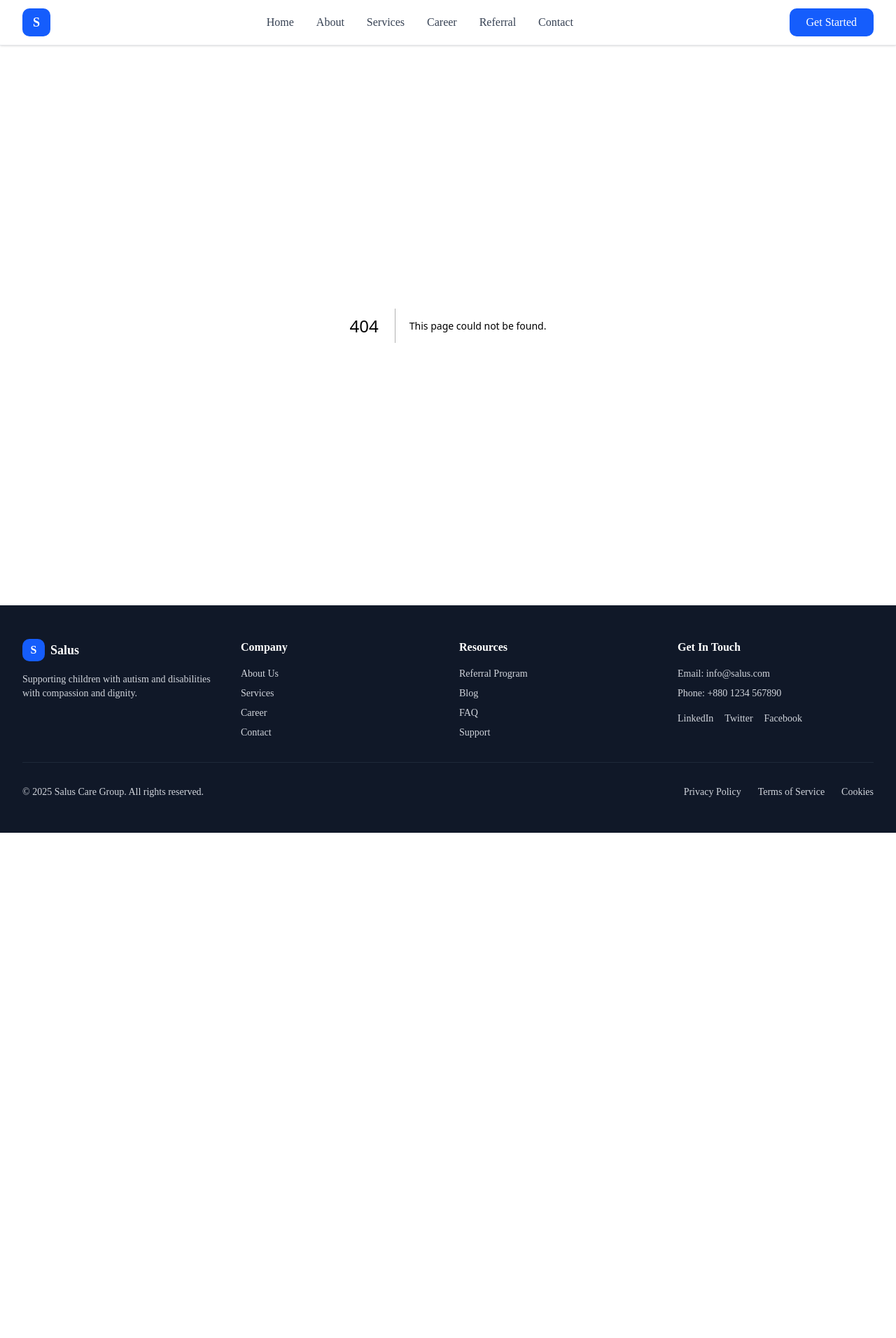
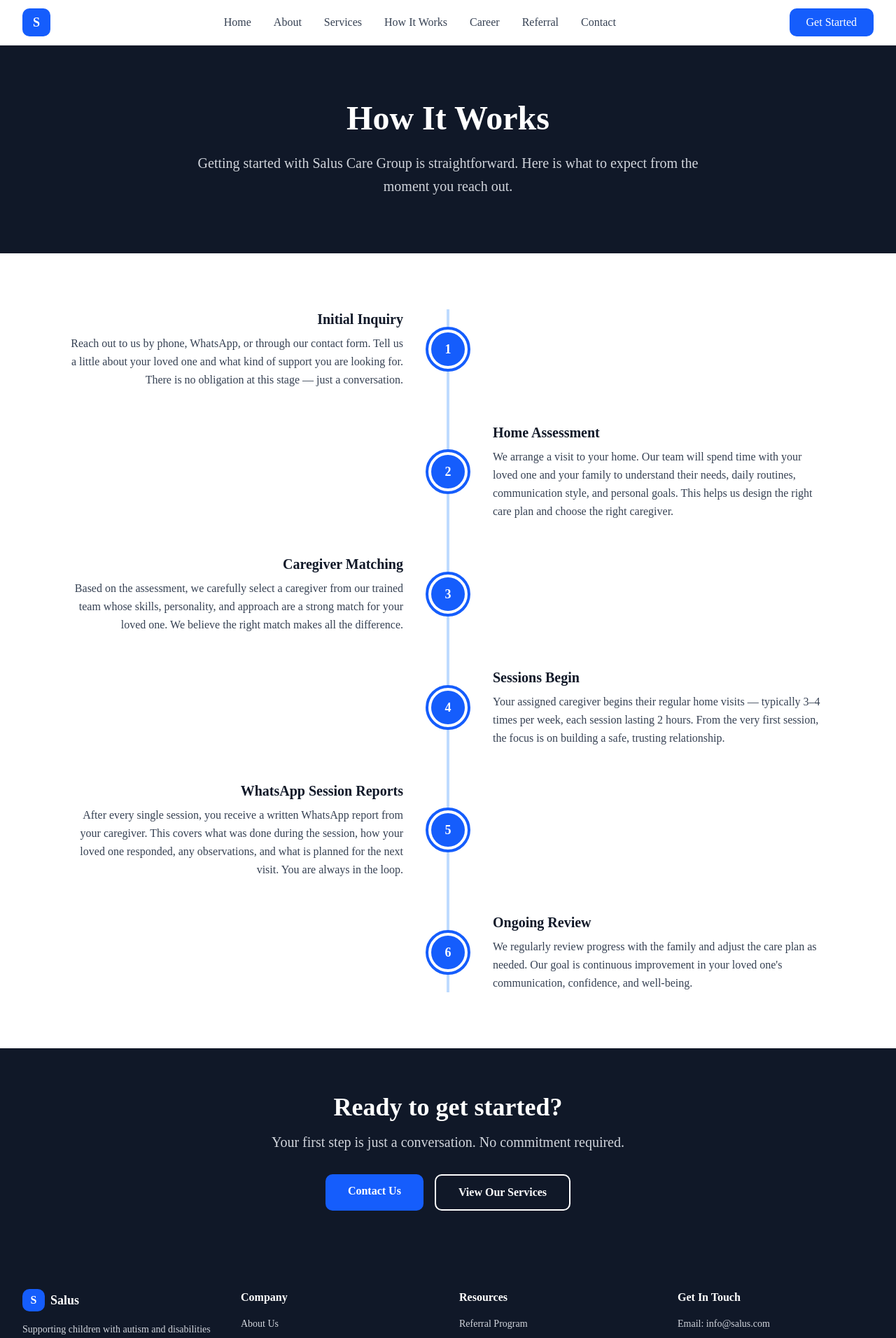
Before and after one commit to nufsatfarooque/salus, a Next.js app in the folder frontend/: page /how-it-works in a window 1280 px wide. Before the commit this address had no page. Shown: the top 1912 px of the page at 70% size. Before the commit the page ends 1190 px from the top, so only its background shows below. Built offline with nearby package versions, Linux system fonts and the light colour scheme.

Commit message:
how it works basic structure

```diff
--- /dev/null
+++ b/frontend/src/app/how-it-works/page.tsx
@@ -0,0 +1,51 @@
+// frontend/src/app/how-it-works/page.tsx
+
+import Link from 'next/link';
+import HowItWorksSteps from './sections/HowItWorksSteps';
+
+export default function HowItWorksPage() {
+  return (
+    <main className="bg-white">
+      {/* Hero Section */}
+      <section className="bg-gray-900 py-20">
+        <div className="max-w-4xl mx-auto px-4 sm:px-6 lg:px-8 text-center">
+          <h1 className="text-4xl md:text-5xl font-bold text-white mb-6">
+            How It Works
+          </h1>
+          <p className="text-xl text-gray-300 max-w-3xl mx-auto leading-relaxed">
+            Getting started with Salus Care Group is straightforward. Here is what to expect from the moment you reach out.
+          </p>
+        </div>
+      </section>
+
+      {/* Steps Section */}
+      <HowItWorksSteps />
+
+      {/* CTA Section */}
+      <section className="bg-gray-900 py-16">
+        <div className="max-w-4xl mx-auto px-4 sm:px-6 lg:px-8 text-center">
+          <h2 className="text-3xl md:text-4xl font-bold text-white mb-4">
+            Ready to get started?
+          </h2>
+          <p className="text-xl text-gray-300 mb-8">
+            Your first step is just a conversation. No commitment required.
+          </p>
+          <div className="flex flex-col sm:flex-row gap-4 justify-center">
+            <Link
+              href="/contact"
+              className="inline-block bg-blue-600 text-white px-8 py-3 rounded-lg hover:bg-blue-700 font-semibold transition-colors text-center"
+            >
+              Contact Us
+            </Link>
+            <Link
+              href="/services"
+              className="inline-block border-2 border-white text-white px-8 py-3 rounded-lg hover:bg-gray-800 font-semibold transition-colors text-center"
+            >
+              View Our Services
+            </Link>
+          </div>
+        </div>
+      </section>
+    </main>
+  );
+}
--- /dev/null
+++ b/frontend/src/app/how-it-works/sections/HowItWorksSteps.tsx
@@ -0,0 +1,130 @@
+// frontend/src/app/how-it-works/sections/HowItWorksSteps.tsx
+
+import { Phone, ClipboardList, Users, CalendarCheck, MessageCircle, RefreshCw } from 'lucide-react';
+
+interface Step {
+  id: number;
+  title: string;
+  description: string;
+  icon: React.ComponentType<{ className?: string }>;
+}
+
+const steps: Step[] = [
+  {
+    id: 1,
+    title: 'Initial Inquiry',
+    description: 'Reach out to us by phone, WhatsApp, or through our contact form. Tell us a little about your loved one and what kind of support you are looking for. There is no obligation at this stage — just a conversation.',
+    icon: Phone,
+  },
+  {
+    id: 2,
+    title: 'Home Assessment',
+    description: 'We arrange a visit to your home. Our team will spend time with your loved one and your family to understand their needs, daily routines, communication style, and personal goals. This helps us design the right care plan and choose the right caregiver.',
+    icon: ClipboardList,
+  },
+  {
+    id: 3,
+    title: 'Caregiver Matching',
+    description: 'Based on the assessment, we carefully select a caregiver from our trained team whose skills, personality, and approach are a strong match for your loved one. We believe the right match makes all the difference.',
+    icon: Users,
+  },
+  {
+    id: 4,
+    title: 'Sessions Begin',
+    description: 'Your assigned caregiver begins their regular home visits — typically 3–4 times per week, each session lasting 2 hours. From the very first session, the focus is on building a safe, trusting relationship.',
+    icon: CalendarCheck,
+  },
+  {
+    id: 5,
+    title: 'WhatsApp Session Reports',
+    description: 'After every single session, you receive a written WhatsApp report from your caregiver. This covers what was done during the session, how your loved one responded, any observations, and what is planned for the next visit. You are always in the loop.',
+    icon: MessageCircle,
+  },
+  {
+    id: 6,
+    title: 'Ongoing Review',
+    description: 'We regularly review progress with the family and adjust the care plan as needed. Our goal is continuous improvement in your loved one\'s communication, confidence, and well-being.',
+    icon: RefreshCw,
+  },
+];
+
+export default function HowItWorksSteps() {
+  return (
+    <section className="py-20 bg-white">
+      <div className="max-w-6xl mx-auto px-4 sm:px-6 lg:px-8">
+        {/* Desktop Timeline */}
+        <div className="hidden md:block">
+          <div className="relative">
+            {/* Vertical Line */}
+            <div className="absolute left-1/2 top-0 bottom-0 w-1 bg-blue-200 transform -translate-x-1/2"></div>
+
+            {/* Steps */}
+            <div className="space-y-12">
+              {steps.map((step, index) => {
+                const Icon = step.icon;
+                const isEven = index % 2 === 0;
+
+                return (
+                  <div key={step.id} className="relative">
+                    <div className={`flex ${isEven ? 'flex-row' : 'flex-row-reverse'} items-center gap-8`}>
+                      {/* Content */}
+                      <div className="flex-1">
+                        <div className={`${isEven ? 'text-right' : 'text-left'}`}>
+                          <h3 className="text-xl font-bold text-gray-900 mb-2">{step.title}</h3>
+                          <p className="text-gray-700 leading-relaxed">{step.description}</p>
+                        </div>
+                      </div>
+
+                      {/* Circle and Icon */}
+                      <div className="flex-shrink-0 flex flex-col items-center">
+                        <div className="w-16 h-16 bg-blue-600 rounded-full flex items-center justify-center z-10 relative bg-white border-4 border-blue-600">
+                          <Icon className="w-8 h-8 text-blue-600" />
+                        </div>
+                        <div className="absolute top-1/2 left-1/2 transform -translate-x-1/2 -translate-y-1/2 w-12 h-12 bg-blue-600 rounded-full flex items-center justify-center z-20">
+                          <span className="text-white font-bold text-lg">{step.id}</span>
+                        </div>
+                      </div>
+
+                      {/* Content (opposite side) */}
+                      <div className="flex-1"></div>
+                    </div>
+                  </div>
+                );
+              })}
+            </div>
+          </div>
+        </div>
+
+        {/* Mobile Timeline */}
+        <div className="md:hidden">
+          <div className="relative pl-12">
+            {/* Left Vertical Line */}
+            <div className="absolute left-5 top-0 bottom-0 w-1 bg-blue-200"></div>
+
+            {/* Steps */}
+            <div className="space-y-12">
+              {steps.map((step) => {
+                const Icon = step.icon;
+
+                return (
+                  <div key={step.id} className="relative">
+                    {/* Circle and Icon */}
+                    <div className="absolute -left-10 w-12 h-12 bg-blue-600 rounded-full flex items-center justify-center z-20">
+                      <span className="text-white font-bold">{step.id}</span>
+                    </div>
+
+                    {/* Content */}
+                    <div>
+                      <h3 className="text-lg font-bold text-gray-900 mb-2">{step.title}</h3>
+                      <p className="text-gray-700 leading-relaxed">{step.description}</p>
+                    </div>
+                  </div>
+                );
+              })}
+            </div>
+          </div>
+        </div>
+      </div>
+    </section>
+  );
+}
--- a/frontend/src/components/layout/Footer.tsx
+++ b/frontend/src/components/layout/Footer.tsx
@@ -22,6 +22,7 @@ export default function Footer() {
             <ul className="space-y-2 text-sm">
               <li><Link href="/about" className="hover:text-blue-400 transition-colors">About Us</Link></li>
               <li><Link href="/services" className="hover:text-blue-400 transition-colors">Services</Link></li>
+              <li><Link href="/how-it-works" className="hover:text-blue-400 transition-colors">How It Works</Link></li>
               <li><Link href="/career" className="hover:text-blue-400 transition-colors">Career</Link></li>
               <li><Link href="/contact" className="hover:text-blue-400 transition-colors">Contact</Link></li>
             </ul>
--- a/frontend/src/components/layout/Navbar.tsx
+++ b/frontend/src/components/layout/Navbar.tsx
@@ -33,6 +33,12 @@ export default function Navbar() {
               className="text-gray-700 hover:text-blue-600 font-medium transition-colors"
             >
               Services
+            </Link>
+            <Link
+              href="/how-it-works"
+              className="text-gray-700 hover:text-blue-600 font-medium transition-colors"
+            >
+              How It Works
             </Link>
             <Link
               href="/career"
```
